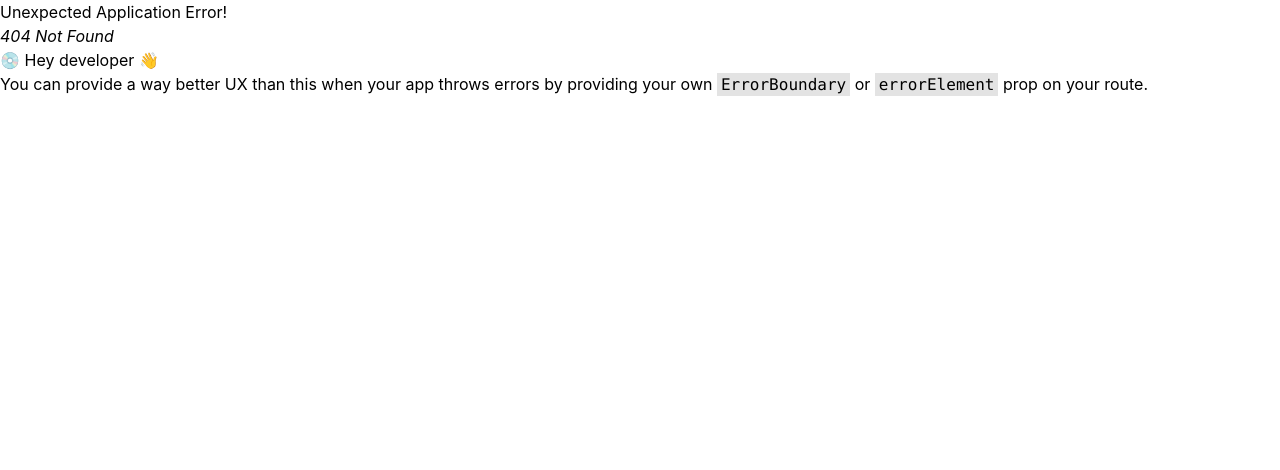
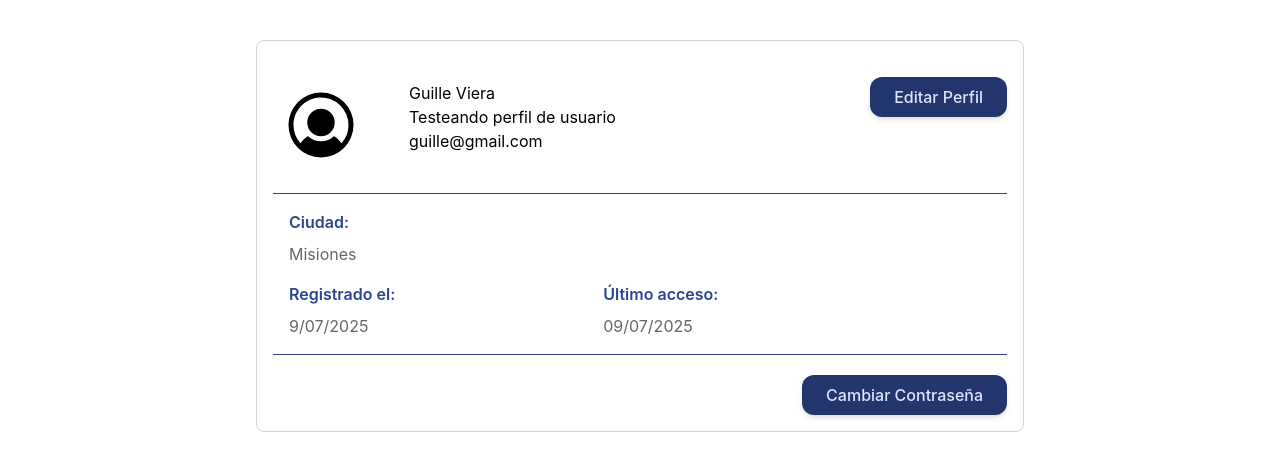
Before and after one commit to jo0nnie/proyecta, a React (Vite) app: page /perfil in a window 1280 px wide. Before the commit this address had no page. Shown: the top 470 px of the page. Built offline with nearby package versions, Linux system fonts and the light colour scheme.

Commit message:
PRO-42 se creo página para renderizar el componente usuario con su ruta correspondiente

```diff
--- a/src/components/PerfilUsuario.jsx
+++ b/src/components/PerfilUsuario.jsx
@@ -1,4 +1,3 @@
-import React from 'react'
 import { PiUserCircleFill } from "react-icons/pi";
 import Button from './Button';
 
--- a/src/pages/Home/Home.jsx
+++ b/src/pages/Home/Home.jsx
@@ -1,6 +1,6 @@
 import { Navbar, CardEmprendimiento, Carrusel } from "../../components";
+import emprendimientos from "../../utils/emprendimientoMock.json";
 
-import emprendimientos from "../../utils/emprendimientoMock.json";
 function displayEmprendimientos() {
   return (
     <div className="flex justify-center">
--- /dev/null
+++ b/src/pages/Usuario/Perfil.jsx
@@ -0,0 +1,30 @@
+import PerfilUsuario from "../../components/PerfilUsuario";
+
+
+const Perfil = () => {
+  const user = {
+    foto: "",
+    nombre: "Guille Viera",
+    descripcion: "Testeando perfil de usuario",
+    correo: "guille@gmail.com",
+    ciudad: "Misiones",
+    dateRegister: "9/07/2025",
+    lastLog: "09/07/2025"
+  };
+
+  return (
+    <div className="max-w-screen-md mx-auto mt-10">
+      <PerfilUsuario
+        foto={user.foto}
+        nombre={user.nombre}
+        descripcion={user.descripcion}
+        correo={user.correo}
+        ciudad={user.ciudad}
+        dateRegister={user.dateRegister}
+        lastLog={user.lastLog}
+      />
+    </div>
+  );
+};
+
+export default Perfil;
--- a/src/router.jsx
+++ b/src/router.jsx
@@ -1,10 +1,10 @@
 import { createBrowserRouter } from "react-router";
-import { LoginScreen, RegisterScreen, AppScreen } from "./pages";
+import { LoginScreen, RegisterScreen } from "./pages";
 import AuthLayout from "./components/layouts/AuthLayout";
 import Home from "./pages/Home/Home";
 import Favoritos from "./pages/Favoritos/Favoritos";
 import Historial from "./pages/Historial/Historial";
-
+import Perfil from "./pages/Usuario/Perfil"
 export const router = createBrowserRouter([
   {
     path: "/auth/",
@@ -20,6 +20,7 @@ export const router = createBrowserRouter([
     children: [
       { path: "/Favoritos", element: <Favoritos /> },
       { path: "/Historial", element: <Historial /> },
+      { path: "/perfil", element: <Perfil /> },
     ],
   },
 
```
